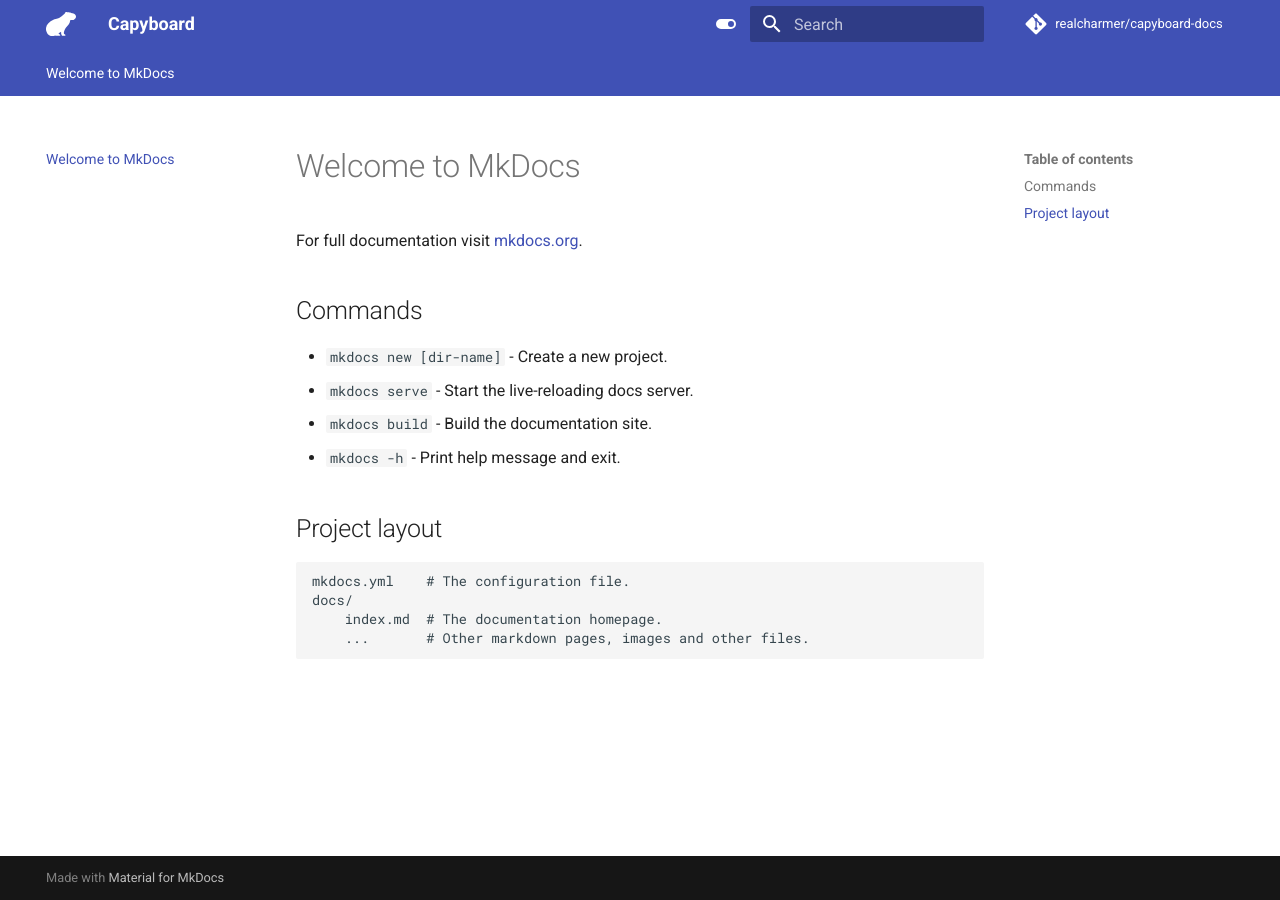
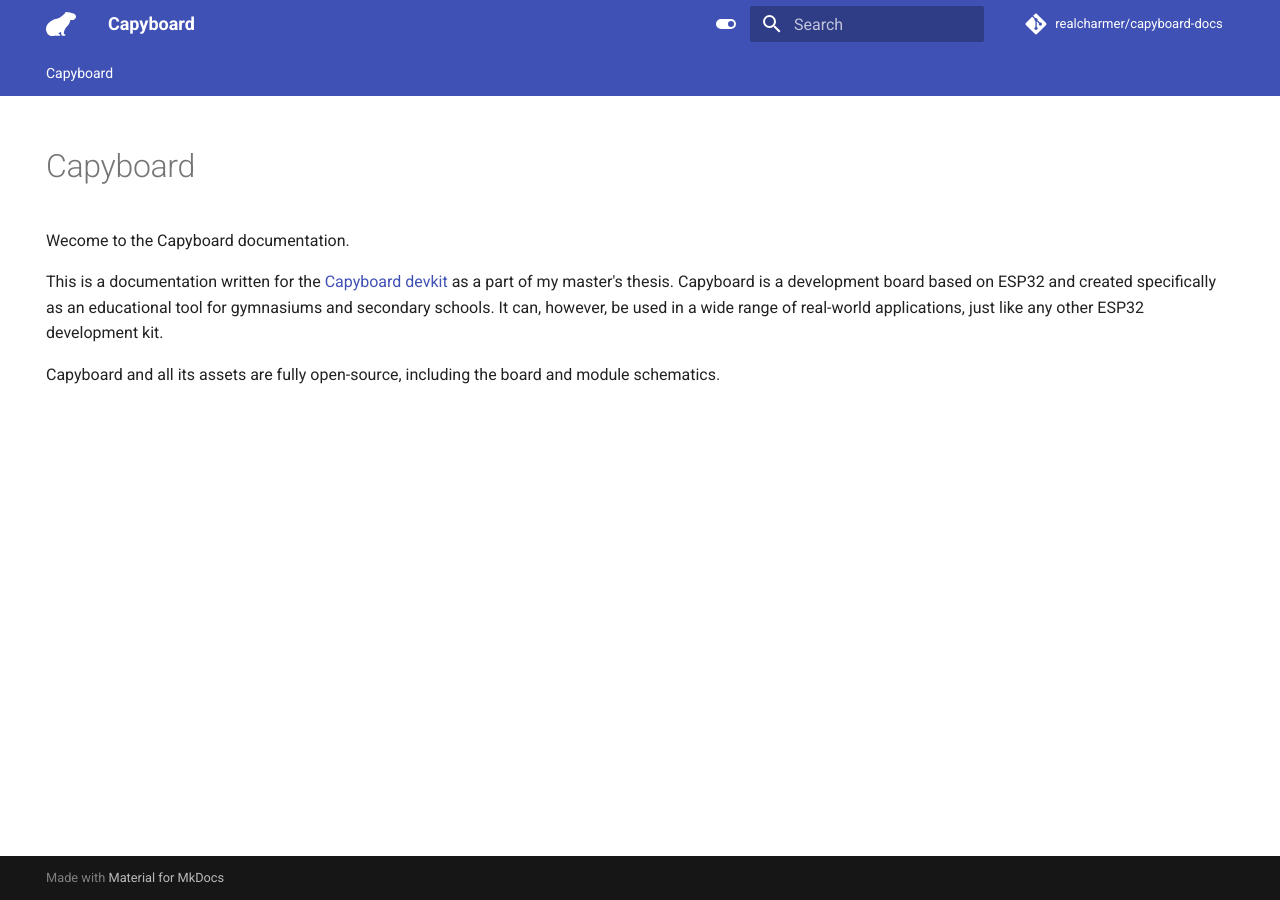
Before and after one commit to realcharmer/capyboard-docs, an MkDocs documentation site: the page built from docs/index.md, in a window 1280 px wide. Built offline with MkDocs 1.6.1 and Material for MkDocs 9.7.7, drawn with Linux system fonts in a browser that asks for light colours; comment, search, counter and statistics services are not loaded.

Commit message:
Short introduction on the index page

```diff
--- a/docs/index.md
+++ b/docs/index.md
@@ -1,17 +1,13 @@
-# Welcome to MkDocs
+---
+hide:
+  - navigation
+  - toc
+---
 
-For full documentation visit [mkdocs.org](https://www.mkdocs.org).
+# Capyboard
 
-## Commands
+Wecome to the Capyboard documentation.
 
-* `mkdocs new [dir-name]` - Create a new project.
-* `mkdocs serve` - Start the live-reloading docs server.
-* `mkdocs build` - Build the documentation site.
-* `mkdocs -h` - Print help message and exit.
+This is a documentation written for the [Capyboard devkit](https://github.com/realcharmer/capyboard) as a part of my master's thesis. Capyboard is a development board based on ESP32 and created specifically as an educational tool for gymnasiums and secondary schools. It can, however, be used in a wide range of real-world applications, just like any other ESP32 development kit.
 
-## Project layout
-
-    mkdocs.yml    # The configuration file.
-    docs/
-        index.md  # The documentation homepage.
-        ...       # Other markdown pages, images and other files.
+Capyboard and all its assets are fully open-source, including the board and module schematics.
```
